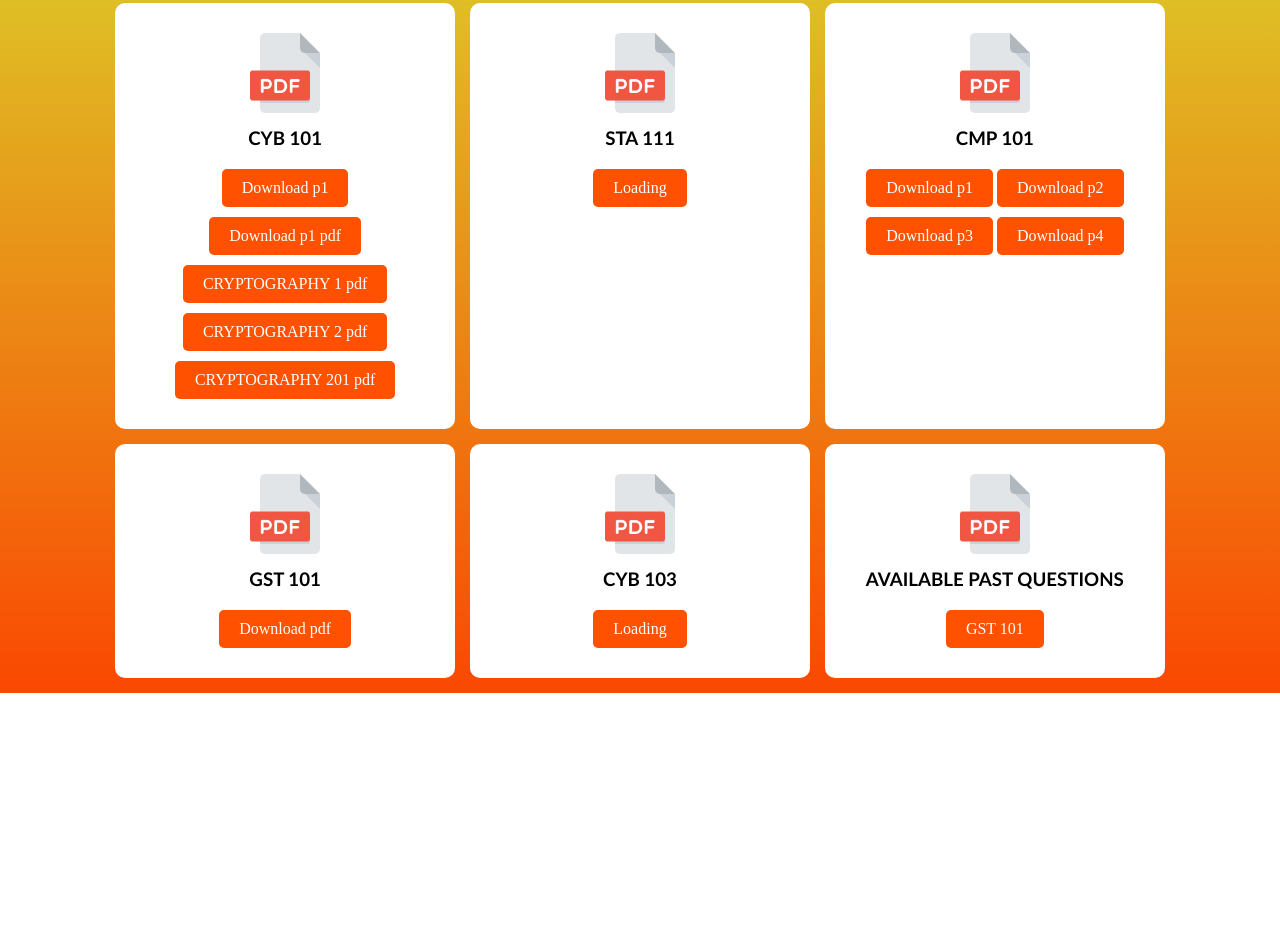
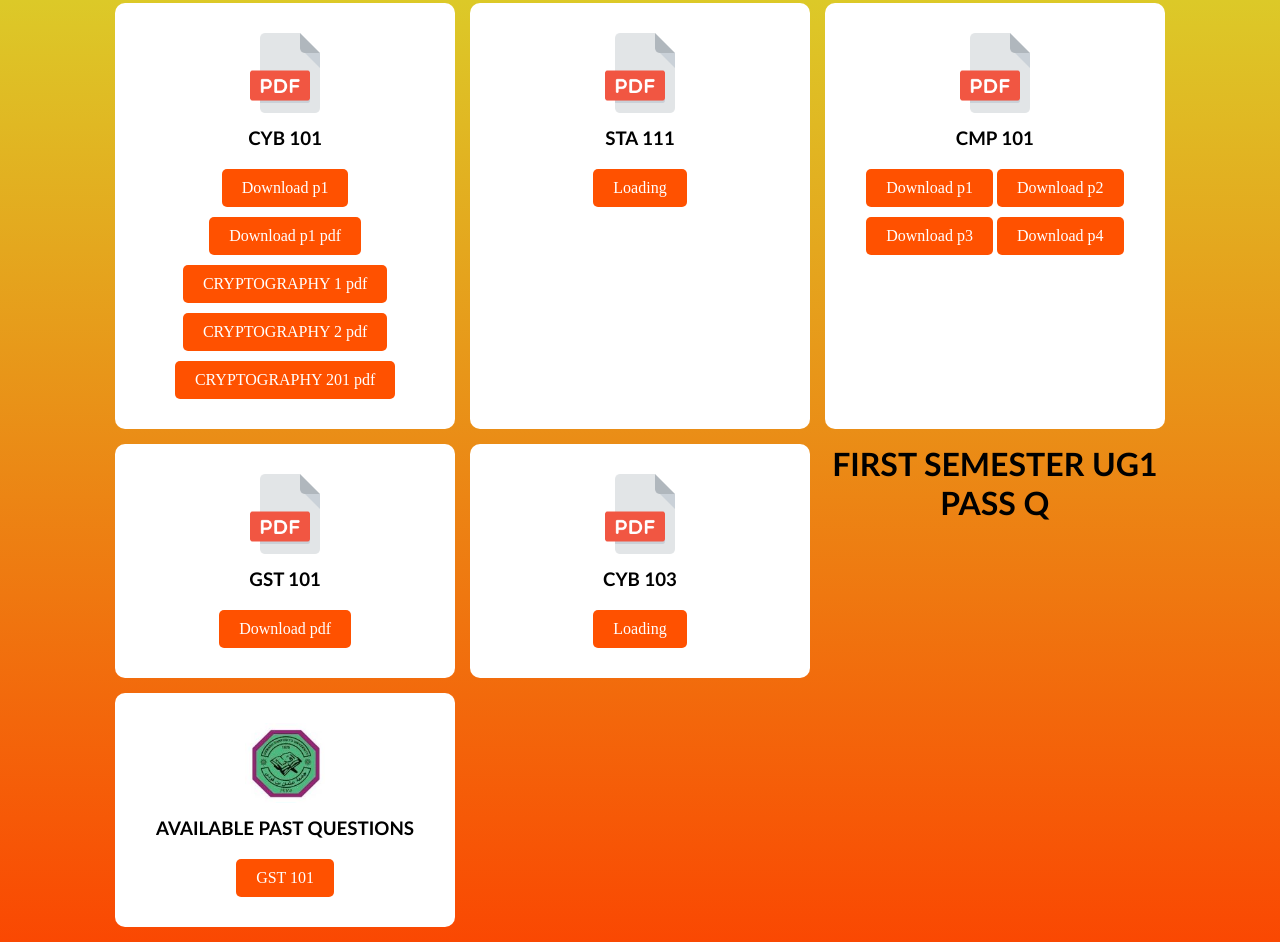
Before and after one commit to lawihomel/uduscybers, a plain HTML site: page index.html in a window 1280 px wide. Shown: the part 320-1262 px from the top of the page. Before the commit the page ends 1013 px from the top, so only its background shows below. Drawn offline with Linux system fonts and the light colour scheme.

Commit message:
Update index.html

```diff
--- a/index.html
+++ b/index.html
@@ -60,8 +60,9 @@
                 <h3>CYB 103</h3>
                 <a href="#" class="btn">Loading</a>
             </div>
+             <h1 class="heading">FIRST SEMESTER  UG1 PASS Q</h1>
             <div class="box">
-                <img src="/images/pdf.png" alt="logo">
+                <img src="/images/udus logo.jpg" alt="logo">
                 <h3>AVAILABLE PAST QUESTIONS</h3>
                 <a href="/files/GST 101 test question.pdf" class="btn">GST 101</a>
             </div>
```
